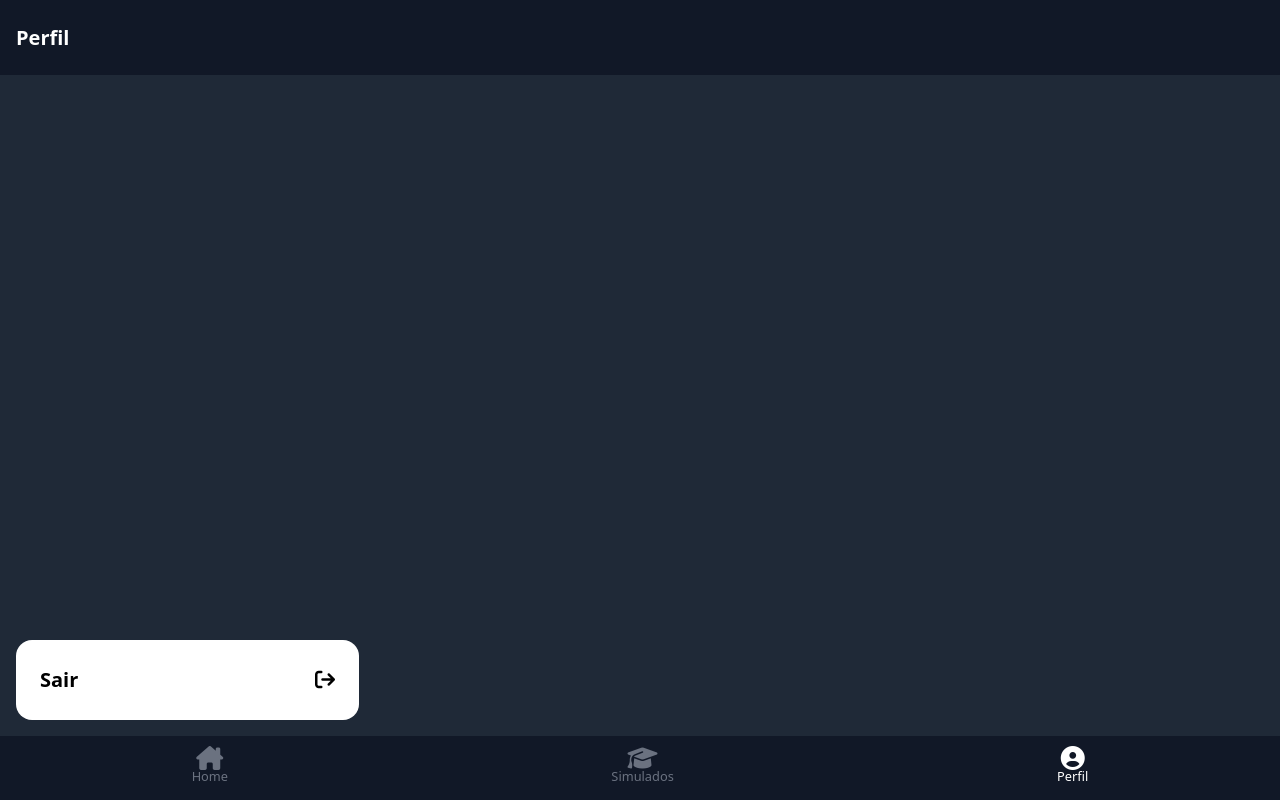
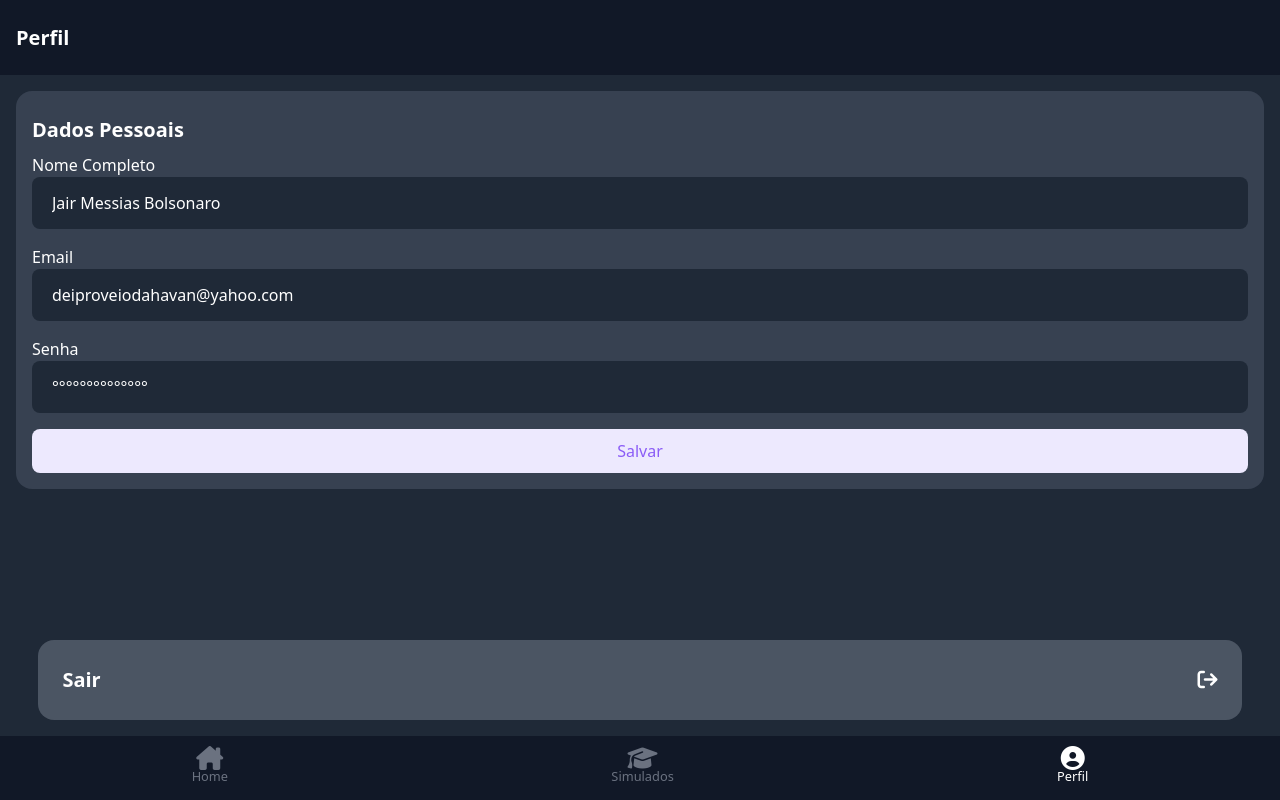
Before and after one commit to brunomartinsux/firetest-web, an Angular app: page /profile in a window 1280 px wide. Built offline with nearby package versions, Linux system fonts and the light colour scheme.

Commit message:
build: perfil, animações e tratativas

```diff
--- a/src/app/app.module.ts
+++ b/src/app/app.module.ts
@@ -1,5 +1,5 @@
 import { NgModule } from '@angular/core';
-import { FormsModule } from '@angular/forms';
+import { FormsModule, ReactiveFormsModule } from '@angular/forms';
 import { RouterModule, Routes } from '@angular/router';
 import { HttpClientModule } from '@angular/common/http';
 
@@ -36,7 +36,8 @@ const routes: Routes = [
     FormsModule,
     RouterModule.forRoot(routes),
     HttpClientModule,
-    ComponentsModule
+    ComponentsModule,
+    ReactiveFormsModule
 
   ],
 
--- a/src/app/components/footer/footer.component.html
+++ b/src/app/components/footer/footer.component.html
@@ -1,13 +1,13 @@
 <div class="grid-rows-3 flex items-center justify-around footer-container">
-    <div class="footer-btn" routerLink="/home" routerLinkActive="active-link">
+    <div class="footer-btn" routerLink="/home" routerLinkActive="active-link text-focus-in">
         <i class="fa-solid fa-house-chimney fa-xl py-2"></i>
         <small>Home</small>
     </div>
-    <div class="footer-btn"  routerLink="/test" routerLinkActive="active-link" [routerLinkActiveOptions]="{ exact: false }" >
+    <div class="footer-btn"  routerLink="/test" routerLinkActive="active-link text-focus-in" [routerLinkActiveOptions]="{ exact: false }" >
         <i class="fa-solid fa-graduation-cap fa-xl py-2"></i>
         <small>Simulados</small>
     </div>
-    <div class="footer-btn"  routerLink="/profile/" routerLinkActive="active-link">
+    <div class="footer-btn"  routerLink="/profile/" routerLinkActive="active-link text-focus-in">
         <i class="fa-solid fa-circle-user fa-xl py-2"></i>
         <small>Perfil</small>
     </div>
--- a/src/app/home-page/home-page.component.html
+++ b/src/app/home-page/home-page.component.html
@@ -2,7 +2,7 @@
     ️‍Home
 </div>
 <div class="container mx-auto p-4">
-    <div class="home-card ">
+    <div class="home-card slide-top">
         <div class="grid-cols-2">
             <div class="home-img" style="background-color: #DBEAFE;">
                 <img src="/assets/book-home-1.svg" alt="home-1">
@@ -13,7 +13,7 @@
             <p class="value">185</p>
         </div>
     </div>
-    <div class="home-card ">
+    <div class="home-card slide-top">
         <div class="grid-cols-2">
             <div class="home-img"  style="background-color: #ECFDF5;">
                 <img src="/assets/check-home-2.svg" alt="home-2">
@@ -24,7 +24,7 @@
             <p class="value">185</p>
         </div>
     </div>
-    <div class="home-card">
+    <div class="home-card slide-top">
         <div class="grid-cols-2">
             <div class="home-img" style="background-color: #FEE2E2;">
                 <img src="/assets/home-x-3.svg" alt="home-1">
--- a/src/app/profile-page/profile-page.component.css
+++ b/src/app/profile-page/profile-page.component.css
@@ -8,18 +8,51 @@
 
 .logout-btn {
   position: absolute;
+  bottom: 0;
+  left: 0;
   display: flex;
   flex-direction: row;
   align-items: center;
   justify-content: space-between;
   padding: 0 24px;
-  color: #000;
+  color: #fff;
   font-size: 20px;
   font-weight: 600;
-  width: 343px;
+  width: 94%;
+  margin: 0 3%;
   height: 80px;
-  left: 16px;
+  right: 16px;
   bottom: 80px;
-  background: #ffffff;
+  background: #4b5563;
   border-radius: 16px;
 }
+
+.form-group {
+  display: flex;
+  flex-direction: column;
+}
+
+.form-group input {
+  height: 52px;
+  background: #1F2937;
+  border-radius: 8px;
+  padding: 0 20px;
+}
+
+.submit-btn {
+  background: #ede9fe;
+  border-radius: 8px;
+  width: 100%;
+  height: 44px;
+  color: #8b5cf6;
+}
+
+.submit-btn[disabled]{
+  background: #5d5e5f;
+  color: #111827;
+}
+
+.profile-card {
+  background: #374151;
+  border-radius: 16px;
+}
--- a/src/app/profile-page/profile-page.component.html
+++ b/src/app/profile-page/profile-page.component.html
@@ -1,7 +1,27 @@
 <div class="flex grid-rows-1 items-center px-4 bg-header">
     Perfil
 </div>
-<div class="logout-btn" routerLink="/login">
+<div class="container mx-auto p-4">
+    <div class="container p-4 profile-card slide-top">
+        <h1 style="font-size: 20px ; font-weight: 600" class="my-2">Dados Pessoais</h1>
+        <form [formGroup]="profileForm">
+            <div class="form-group">
+                <label for="name">Nome Completo</label>
+                <input type="text" formControlName="name">
+            </div>
+            <div class="form-group my-4">
+                <label for="email">Email</label>
+                <input type="text" formControlName="email">
+            </div>
+            <div class="form-group my-4">
+                <label for="password">Senha</label>
+                <input type="text" formControlName="password">
+            </div>
+            <button class="submit-btn" (click)="handleSubmit()" [disabled]="!profileForm.valid">Salvar</button>
+        </form>
+    </div>
+</div>
+<div class="logout-btn slide-top" routerLink="/login">
     <p>Sair</p>
     <i class="fa-solid fa-arrow-right-from-bracket"></i>
 </div>
--- a/src/app/profile-page/profile-page.component.ts
+++ b/src/app/profile-page/profile-page.component.ts
@@ -1,4 +1,5 @@
 import { Component, OnInit } from '@angular/core';
+import { FormBuilder, FormGroup, Validators } from '@angular/forms';
 
 @Component({
   selector: 'app-profile-page',
@@ -7,9 +8,22 @@ import { Component, OnInit } from '@angular/core';
 })
 export class ProfilePageComponent implements OnInit {
 
-  constructor() { }
+  profileForm!: FormGroup;
+
+  constructor(private _fb: FormBuilder ) { }
 
   ngOnInit(): void {
+
+    this.profileForm = this._fb.group({
+      name: ['Jair Messias Bolsonaro', Validators.required],
+      email: ['deiproveiodahavan@yahoo.com', Validators.email],
+      password: ['°°°°°°°°°°°°°°']
+    })
+
+  }
+  handleSubmit(){
+    console.log(this.profileForm.value);
+
   }
 
 }
--- a/src/app/test-page/test-display/test-display.component.css
+++ b/src/app/test-page/test-display/test-display.component.css
@@ -116,6 +116,8 @@ button.next-btn {
 
 .correct {
   border: 1px solid #10b981;
+  -webkit-animation: wobble-hor-bottom 0.8s both;
+	        animation: wobble-hor-bottom 0.8s both;
 }
 
 .correct .option-icon {
--- a/src/app/test-page/test-display/test-display.component.html
+++ b/src/app/test-page/test-display/test-display.component.html
@@ -25,7 +25,7 @@
             <button class="next-btn" (click)="feedbackUp = true">Próxima</button>
         </div>
         <div class="container report-container" *ngIf="report">
-            <div class="report-content">
+            <div class="report-content slide-top">
                 <p class="my-4">Por favor, descreva seu REPORT com o máximo de informações para resolvermos o problema.</p>
                 <form>
                     <div class="form-group">
@@ -37,7 +37,7 @@
             </div>
         </div>
         <div class="container report-container feedback" *ngIf="feedbackUp">
-            <div class="report-content feedback">
+            <div class="report-content feedback slide-top">
                 <p class="text-center mt-4">O que você achou da questão?</p>
                 <div class="grid-rows-1 flex items-center justify-around mt-4">
                     <div class="text-center feedback-btn">
--- a/src/app/test-page/test-menu/test-menu.component.html
+++ b/src/app/test-page/test-menu/test-menu.component.html
@@ -2,7 +2,7 @@
     Simulados
 </div>
 <div class="container mx-auto p-4">
-    <div class="test-card " routerLink="/test/build-test">
+    <div class="test-card slide-top" routerLink="/test/build-test">
         <div class="grid-cols">
             <small style="font-size: 12px; color: #F9FAFB;">MONTE SEU DESAFIO</small>
             <p class="pr-9">Selecione quais disciplinas e conteúdos você quer estudar</p>
@@ -13,7 +13,7 @@
             </div>
         </div>
     </div>
-    <div class="test-card" routerLink="/test/test-display">
+    <div class="test-card slide-top" routerLink="/test/test-display">
         <div class="grid-cols pr-6">
             <small style="font-size: 12px; color: #F9FAFB;">QUESTÕES ALEATÓRIAS</small>
             <p>Faça o simulado respondendo as questões aleatóriamente</p>
--- a/src/styles.css
+++ b/src/styles.css
@@ -1,9 +1,175 @@
 /* You can add global styles to this file, and also import other style files */
-@import "tailwindcss/base";
-@import "tailwindcss/components";
-@import "tailwindcss/utilities";
+@import 'tailwindcss/base';
+@import 'tailwindcss/components';
+@import 'tailwindcss/utilities';
 
-body{
-    background:#1F2937;
-    color: #fff;
+body {
+  background: #1f2937;
+  color: #fff;
 }
+
+.slide-top {
+  -webkit-animation: slide-top 0.5s cubic-bezier(0.25, 0.46, 0.45, 0.94) both;
+  animation: slide-top 0.5s cubic-bezier(0.25, 0.46, 0.45, 0.94) both;
+}
+
+.slide-in-left {
+	-webkit-animation: slide-in-left 0.5s cubic-bezier(0.250, 0.460, 0.450, 0.940) both;
+	        animation: slide-in-left 0.5s cubic-bezier(0.250, 0.460, 0.450, 0.940) both;
+}
+
+.text-focus-in {
+  -webkit-animation: text-focus-in 0.3s cubic-bezier(0.55, 0.085, 0.68, 0.53) both;
+  animation: text-focus-in 0.3s cubic-bezier(0.55, 0.085, 0.68, 0.53) both;
+}
+
+.wobble-hor-bottom {
+	-webkit-animation: wobble-hor-bottom 0.8s both;
+	        animation: wobble-hor-bottom 0.8s both;
+}
+
+.blink-1 {
+	-webkit-animation: blink-1 0.6s both;
+	        animation: blink-1 0.6s both;
+}
+
+@keyframes slide-top {
+  0% {
+    -webkit-transform: translateY(100%);
+    transform: translateY(100%);
+  }
+  100% {
+    -webkit-transform: translateY(-0px);
+    transform: translateY(-0px);
+  }
+}
+@-webkit-keyframes slide-in-left {
+    0% {
+      -webkit-transform: translateX(-1000px);
+              transform: translateX(-1000px);
+      opacity: 0;
+    }
+    100% {
+      -webkit-transform: translateX(0);
+              transform: translateX(0);
+      opacity: 1;
+    }
+  }
+  @keyframes slide-in-left {
+    0% {
+      -webkit-transform: translateX(-1000px);
+              transform: translateX(-1000px);
+      opacity: 0;
+    }
+    100% {
+      -webkit-transform: translateX(0);
+              transform: translateX(0);
+      opacity: 1;
+    }
+  }
+
+@-webkit-keyframes text-focus-in {
+  0% {
+    -webkit-filter: blur(12px);
+    filter: blur(12px);
+    opacity: 0;
+  }
+  100% {
+    -webkit-filter: blur(0px);
+    filter: blur(0px);
+    opacity: 1;
+  }
+}
+@keyframes text-focus-in {
+  0% {
+    -webkit-filter: blur(12px);
+    filter: blur(12px);
+    opacity: 0;
+  }
+  100% {
+    -webkit-filter: blur(0px);
+    filter: blur(0px);
+    opacity: 1;
+  }
+}
+
+@-webkit-keyframes wobble-hor-bottom {
+    0%,
+    100% {
+      -webkit-transform: translateX(0%);
+              transform: translateX(0%);
+      -webkit-transform-origin: 50% 50%;
+              transform-origin: 50% 50%;
+    }
+    15% {
+      -webkit-transform: translateX(-30px) rotate(-6deg);
+              transform: translateX(-30px) rotate(-6deg);
+    }
+    30% {
+      -webkit-transform: translateX(15px) rotate(6deg);
+              transform: translateX(15px) rotate(6deg);
+    }
+    45% {
+      -webkit-transform: translateX(-15px) rotate(-3.6deg);
+              transform: translateX(-15px) rotate(-3.6deg);
+    }
+    60% {
+      -webkit-transform: translateX(9px) rotate(2.4deg);
+              transform: translateX(9px) rotate(2.4deg);
+    }
+    75% {
+      -webkit-transform: translateX(-6px) rotate(-1.2deg);
+              transform: translateX(-6px) rotate(-1.2deg);
+    }
+  }
+  @keyframes wobble-hor-bottom {
+    0%,
+    100% {
+      -webkit-transform: translateX(0%);
+              transform: translateX(0%);
+      -webkit-transform-origin: 50% 50%;
+              transform-origin: 50% 50%;
+    }
+    15% {
+      -webkit-transform: translateX(-30px) rotate(-6deg);
+              transform: translateX(-30px) rotate(-6deg);
+    }
+    30% {
+      -webkit-transform: translateX(15px) rotate(6deg);
+              transform: translateX(15px) rotate(6deg);
+    }
+    45% {
+      -webkit-transform: translateX(-15px) rotate(-3.6deg);
+              transform: translateX(-15px) rotate(-3.6deg);
+    }
+    60% {
+      -webkit-transform: translateX(9px) rotate(2.4deg);
+              transform: translateX(9px) rotate(2.4deg);
+    }
+    75% {
+      -webkit-transform: translateX(-6px) rotate(-1.2deg);
+              transform: translateX(-6px) rotate(-1.2deg);
+    }
+  }
+  @-webkit-keyframes blink-1 {
+    0%,
+    50%,
+    100% {
+      opacity: 1;
+    }
+    25%,
+    75% {
+      opacity: 0;
+    }
+  }
+  @keyframes blink-1 {
+    0%,
+    50%,
+    100% {
+      opacity: 1;
+    }
+    25%,
+    75% {
+      opacity: 0;
+    }
+  }
--- a/tsconfig.json
+++ b/tsconfig.json
@@ -25,6 +25,7 @@
     "enableI18nLegacyMessageIdFormat": false,
     "strictInjectionParameters": true,
     "strictInputAccessModifiers": true,
-    "strictTemplates": true
+    "strictTemplates": true,
+    "strictPropertyInitialization": false
   }
 }
```
Also changed, not shown: src/app/test-page/test-build/test-build.component.html (+4 -4 lines).
